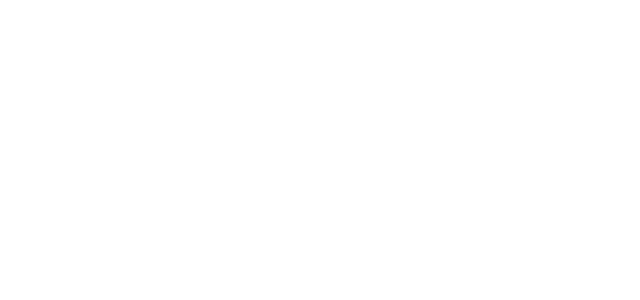
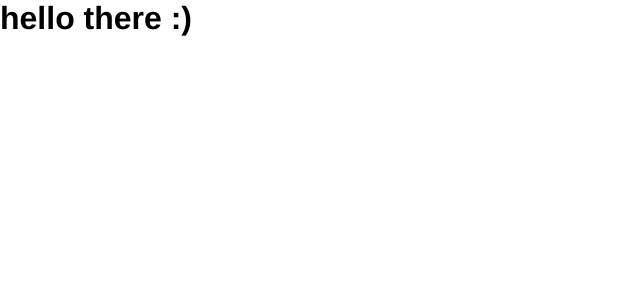
Before and after one commit to emkis/progress-form, a Vue app in the folder frontend/: page / in a window 1280 px wide. Shown: the top 300 px of the page, without its empty margins (0-640 px from the left). Built offline with nearby package versions, Linux system fonts and the light colour scheme.

Commit message:
creating main components

```diff
--- a/frontend/src/App.vue
+++ b/frontend/src/App.vue
@@ -1,9 +1,13 @@
 <template>
-  <div id="app"></div>
+  <div id="app">
+    <Home />
+  </div>
 </template>
 
 <script>
+import Home from '@/pages/Home'
+
 export default {
-  components: {},
+  components: { Home },
 }
 </script>
--- /dev/null
+++ b/frontend/src/pages/Home.vue
@@ -0,0 +1,11 @@
+<template>
+  <div>
+    <h1>hello there :)</h1>
+  </div>
+</template>
+
+<script>
+export default {}
+</script>
+
+<style lang="scss" scoped></style>
```
Also changed, not shown: frontend/src/components/BaseInput.vue (added, +9 -0 lines), frontend/src/components/BaseSelectInput.vue (added, +9 -0 lines), 1 other file (tests, documents, lock files or other folders).
